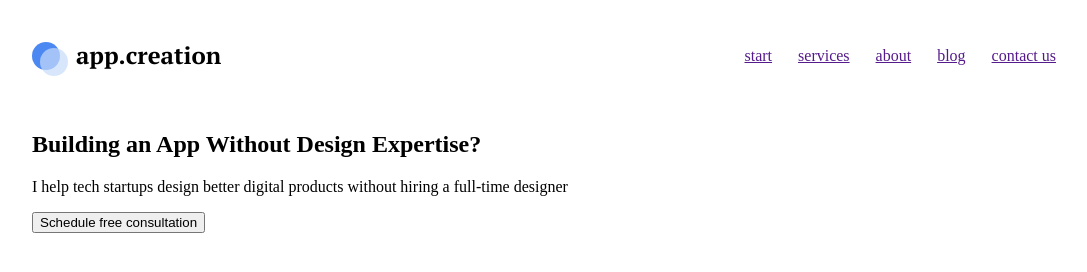
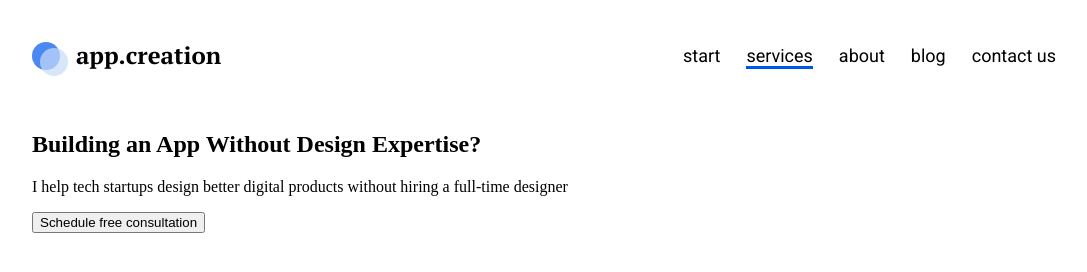
Before and after one commit to WebHeroSchool/firstsite, a plain HTML site: page index.html in a window 1280 px wide. Shown: the whole page, without its empty margins (96-1183 px from the left). Drawn offline with Linux system fonts and the light colour scheme.

Commit message:
new style menu

```diff
--- a/styles.css
+++ b/styles.css
@@ -29,11 +29,58 @@ body {
 }
 
 .menu__item {
-  padding: 0 13px;
+  position: relative;
+  margin-right: 26px;
+  font: 500 18px/21px Roboto, Arial, Helvetica, sans-serif;
+  color: #000;
+  text-decoration: none;
+  transition: opacity 0.5s;
 }
 
 .menu__item:last-child {
-  padding-right: 0;
+  margin-right: 0;
+}
+
+.menu__item_active::after {
+  position: absolute;
+  display: block;
+  content: "";
+  left: 0;
+  width: 100%;
+  height: 3px;
+  background: #0056ec;
+}
+
+.menu__item::after {
+  position: absolute;
+  display: block;
+  content: "";
+  left: 0;
+  width: 0;
+  height: 3px;
+  background: #0056ec;
+  opacity: 0;
+  transition: opacity 0.5s, width 0.5s;
+}
+
+.menu__item:hover {
+  opacity: 0.5;
+}
+
+.menu__item:hover::after {
+  position: absolute;
+  display: block;
+  content: "";
+  left: 0;
+  width: 100%;
+  height: 3px;
+  background: #0056ec;
+}
+
+.menu__item:hover::after,
+.menu__item_active::after {
+  opacity: 1;
+  width: 100%;
 }
 
 .logo__circle {
```
